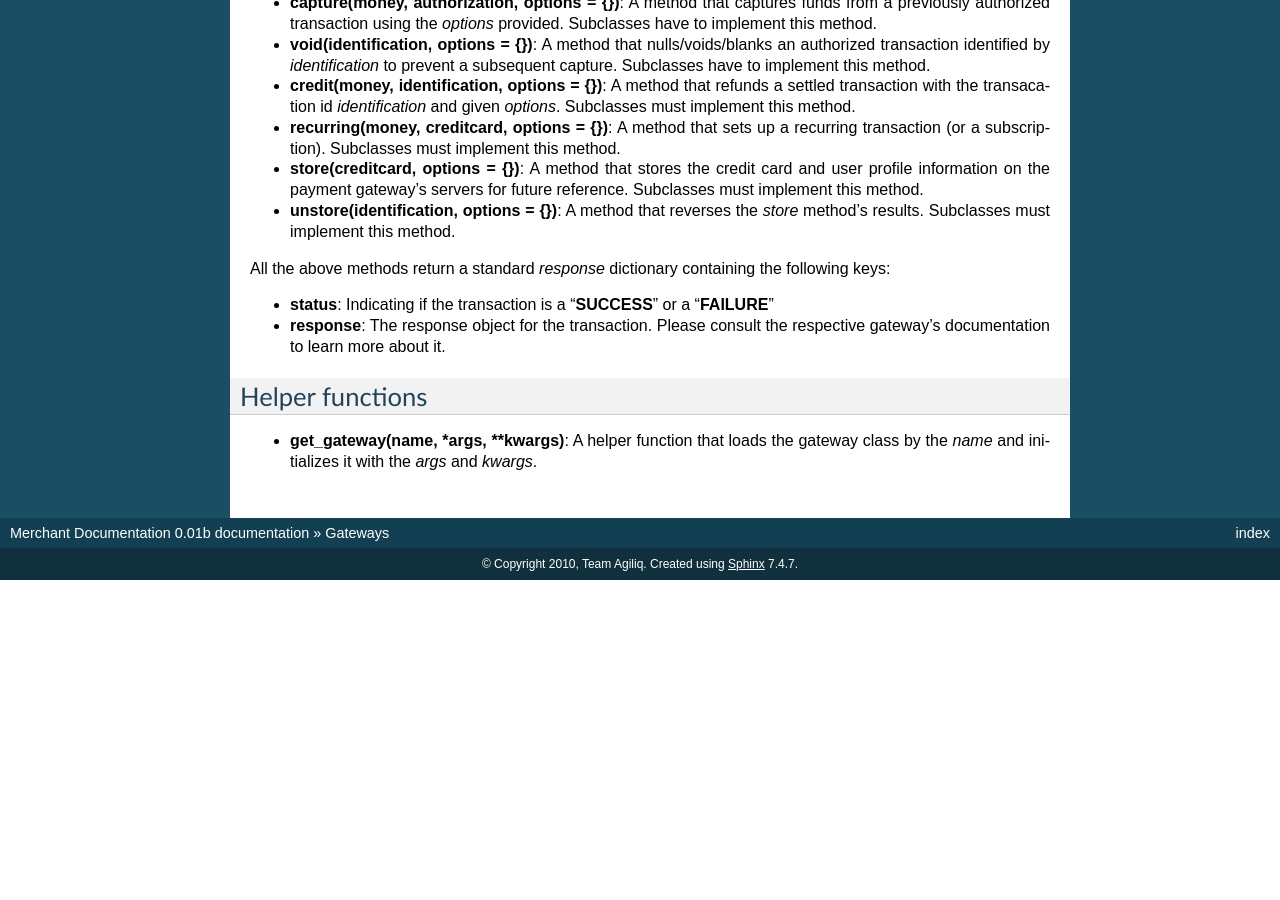
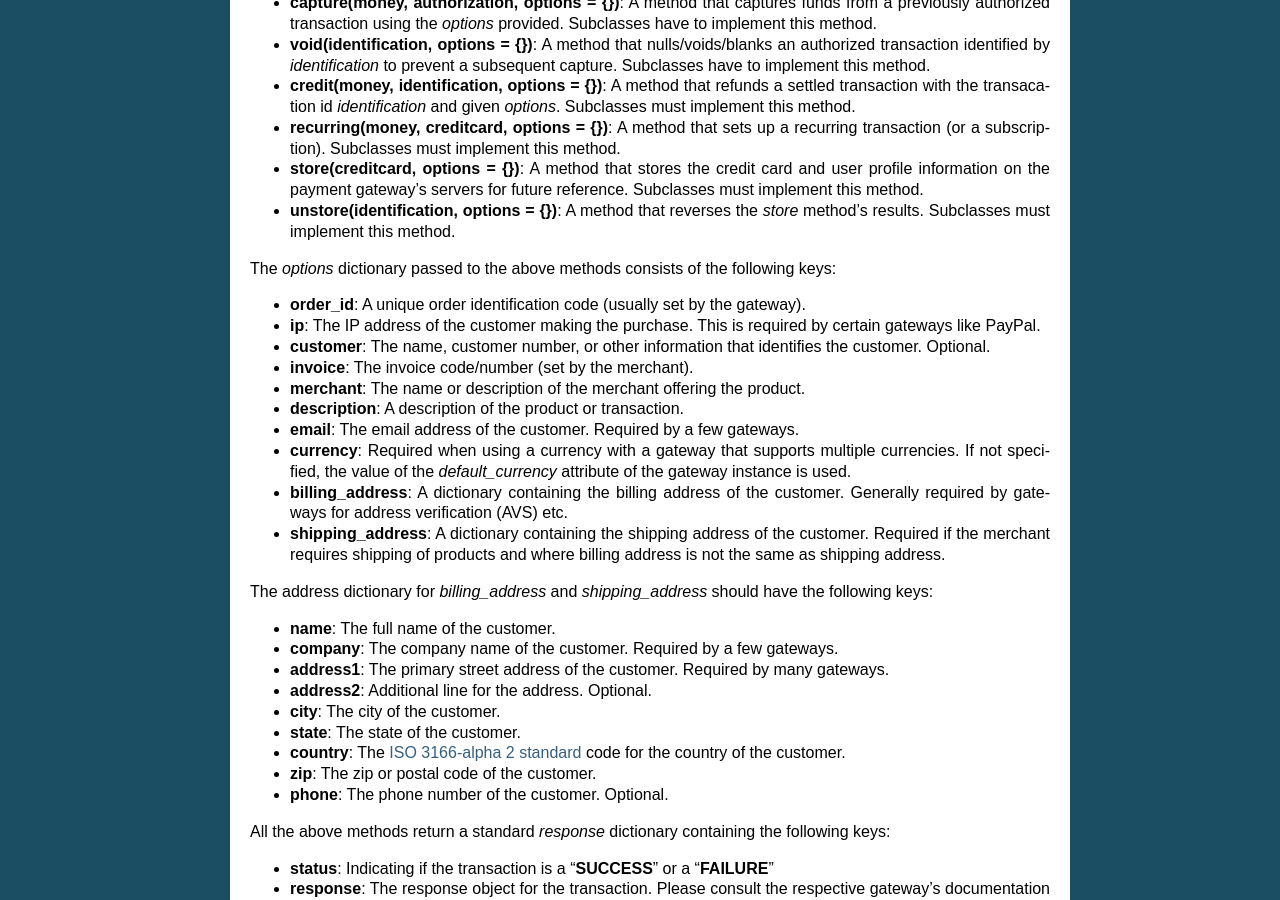
Before and after one commit to agiliq/merchant, a Sphinx documentation site: the page built from docs/gateways.rst, in a window 1280 px wide and 900 px high, scrolled down 864 px. Built offline with Sphinx 7.4.7, drawn with Linux system fonts in a browser that asks for light colours; before the commit the page ends 1444 px from its top, so only the background shows below that.

Commit message:
Added the gateway options and address options for the payment methods of the gateway.

```diff
--- a/docs/gateways.rst
+++ b/docs/gateways.rst
@@ -69,6 +69,42 @@ Method Reference
 * **unstore(identification, options = {})**: A method that reverses the
   `store` method's results. Subclasses must implement this method.
 
+The `options` dictionary passed to the above methods consists of the following
+keys:
+
+* **order_id**: A unique order identification code (usually set by the gateway).
+* **ip**: The IP address of the customer making the purchase. This is required
+  by certain gateways like PayPal.
+* **customer**: The name, customer number, or other information that identifies
+  the customer. Optional.
+* **invoice**: The invoice code/number (set by the merchant).
+* **merchant**: The name or description of the merchant offering the product.
+* **description**: A description of the product or transaction.
+* **email**: The email address of the customer. Required by a few gateways.
+* **currency**: Required when using a currency with a gateway that supports
+  multiple currencies. If not specified, the value of the `default_currency`
+  attribute of the gateway instance is used.
+* **billing_address**: A dictionary containing the billing address of the
+  customer. Generally required by gateways for address verification (AVS) etc.
+* **shipping_address**: A dictionary containing the shipping address of the
+  customer. Required if the merchant requires shipping of products and where
+  billing address is not the same as shipping address.
+
+The address dictionary for `billing_address` and `shipping_address` should have
+the following keys:
+
+* **name**: The full name of the customer.
+* **company**: The company name of the customer. Required by a few gateways.
+* **address1**: The primary street address of the customer. Required by many
+  gateways.
+* **address2**: Additional line for the address. Optional.
+* **city**: The city of the customer.
+* **state**: The state of the customer.
+* **country**: The `ISO 3166-alpha 2 standard`_ code for the country of the
+  customer.
+* **zip**: The zip or postal code of the customer.
+* **phone**: The phone number of the customer. Optional.
+
 All the above methods return a standard `response` dictionary containing
 the following keys:
 
```
